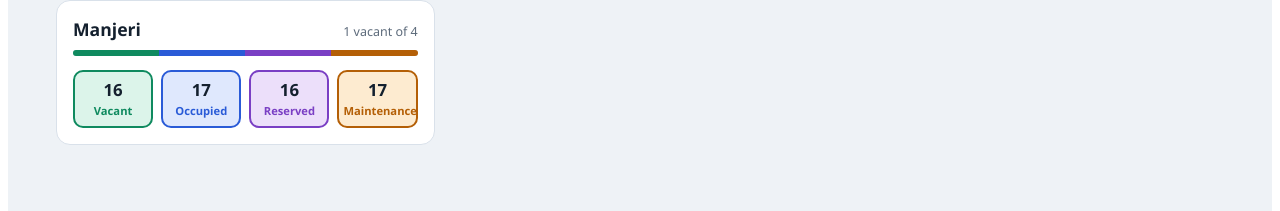
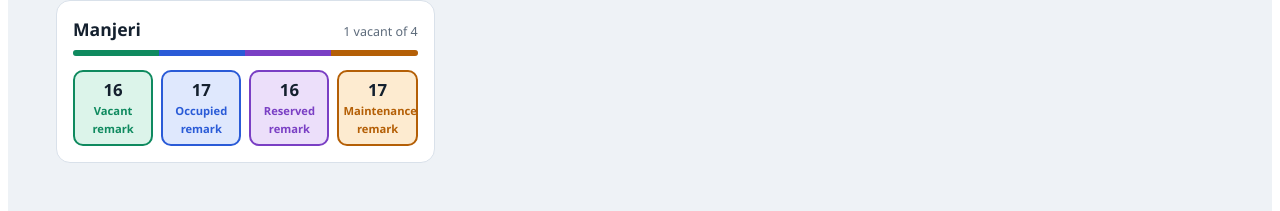
Before and after one commit to riyas-786/teepee-front, an Angular app: page / in a window 1280 px wide. Shown: the part 213-424 px from the top of the page. Built offline with nearby package versions, Linux system fonts and the light colour scheme; no server answers.

Commit message:
remark add

```diff
--- a/src/app/dashboard/dashboard.css
+++ b/src/app/dashboard/dashboard.css
@@ -13,7 +13,7 @@
 @media (prefers-color-scheme: dark) {
   :host {
     --bg: #0e1620; --card: #172230; --text: #e6edf5; --muted: #93a3b5; --line: #26364a;
-    --vacant: #4cd4a0;      --vacant-bg: #123a2d;
+    --vacant:  #123a2d;      --vacant-bg: #123a2d;
     --occupied: #7ea6ff;    --occupied-bg: #172b58;
     --reserved: #c39bf2;    --reserved-bg: #33214f;
     --maintenance: #f2b366; --maintenance-bg: #48300f;
--- a/src/app/dashboard/dashboard.html
+++ b/src/app/dashboard/dashboard.html
@@ -45,7 +45,8 @@
         <button class="room" [class]="'room s-' + room.status"
           [attr.aria-label]="'Room ' + room.no + ', ' + label(room.status)" (click)="cycle(item.index, room)">
           <b>{{ room.no }}</b>
-          <span>{{ label(room.status) }}</span>
+          <span>{{ label(room.status) }}</span><br>
+          <span>{{room.remark}}</span>
         </button>
         }
       </div>
--- a/src/app/dashboard/dashboard.ts
+++ b/src/app/dashboard/dashboard.ts
@@ -3,7 +3,7 @@ import { TeePeeServices } from '../services/tee-pee-services';
 import { NewProperty, Popup } from '../popup/popup';
 
 type Status = 'vacant' | 'occupied' | 'reserved' | 'maintenance';
-interface Room { no: number; status: Status; }
+interface Room { no: number; status: Status;remark:string }
 interface Building { name: string; rooms: Room[]; }
 type Counts = Record<Status, number>;
 
@@ -22,10 +22,10 @@ const apiResponse = [
         id: 1,
         name: 'Manjeri',
         rooms: [
-          { id: 2, no: 16, status: 'vacant' },
-          { id: 3, no: 17, status: 'occupied' },
-          { id: 2, no: 16, status: 'reserved' },
-          { id: 3, no: 17, status: 'maintenance' },
+          { id: 2, no: 16, remark:'remark',status: 'vacant' },
+          { id: 3, no: 17, remark:'remark',status: 'occupied' },
+          { id: 2, no: 16, remark:'remark',status: 'reserved' },
+          { id: 3, no: 17, remark:'remark',status: 'maintenance' },
         ],
       },
     ],
@@ -35,7 +35,7 @@ const apiResponse = [
 function sampleData(): Building[] {
   return apiResponse[0].name.map(place => ({
     name: place.name,
-    rooms: place.rooms.map(r => ({ no: r.no, status: r.status as Status })),
+    rooms: place.rooms.map(r => ({ no: r.no, remark: r.remark,status:r.status as Status })),
   }));
 }
 
@@ -103,6 +103,8 @@ export class Dashboard {
   }
 
   onPopupSave(newProperty: NewProperty) {
+    console.log(newProperty);
+
     if (newProperty.editIndex !== undefined) {
       // Editing an existing building: replace it in place.
       this.buildings.update(current =>
@@ -111,6 +113,7 @@ export class Dashboard {
             name: newProperty.name,
             rooms: newProperty.rooms.map(r => ({
               no: r.room,
+              remark:r.remark,
               status: r.status as Status,
             })),
           }
@@ -122,7 +125,7 @@ export class Dashboard {
         ...current,
         {
           name: newProperty.name,
-          rooms: newProperty.rooms.map(r => ({ no: r.room, status: r.status as Status })),
+          rooms: newProperty.rooms.map(r => ({ no: r.room, remark:r.remark,status: r.status as Status })),
         },
       ]);
     }
```
